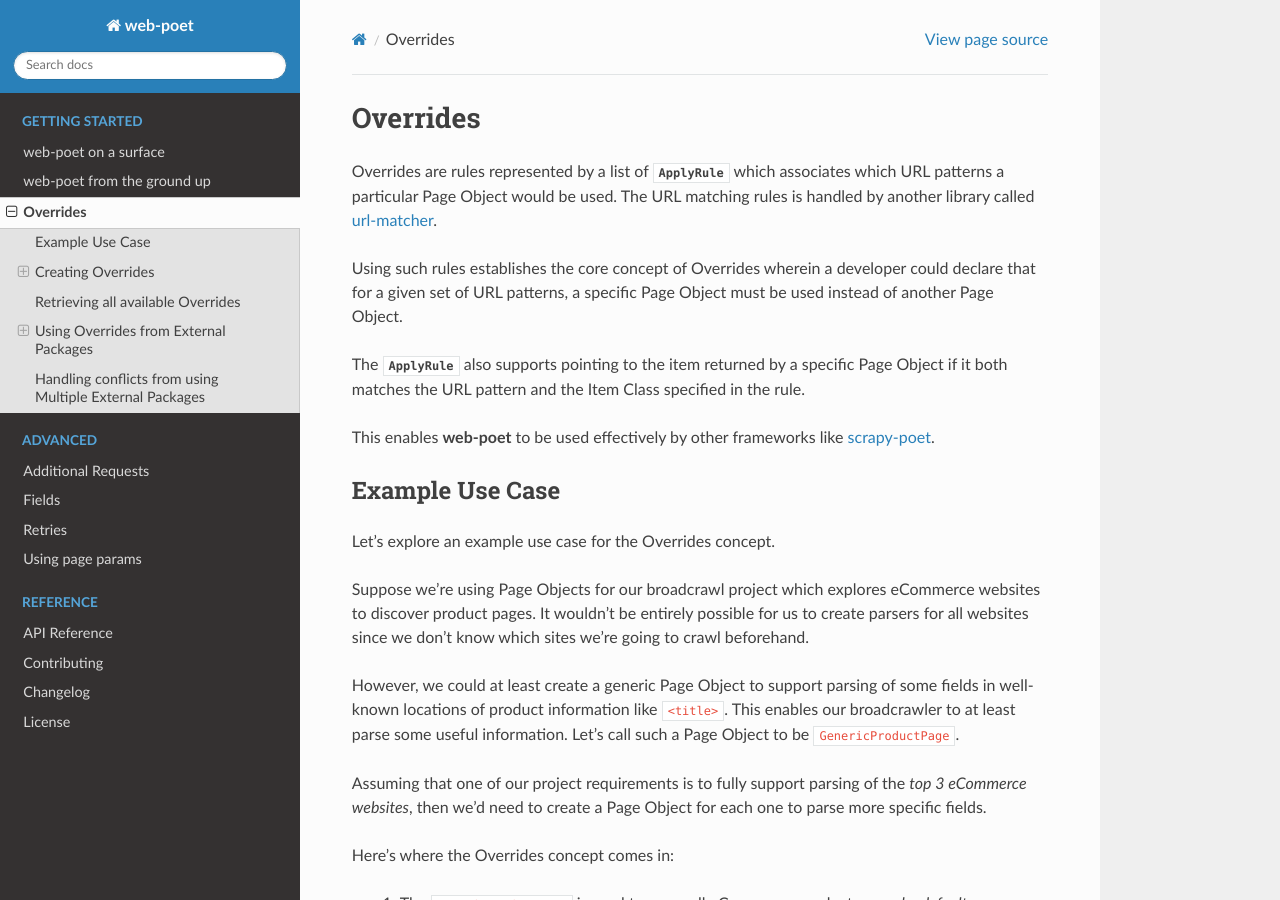
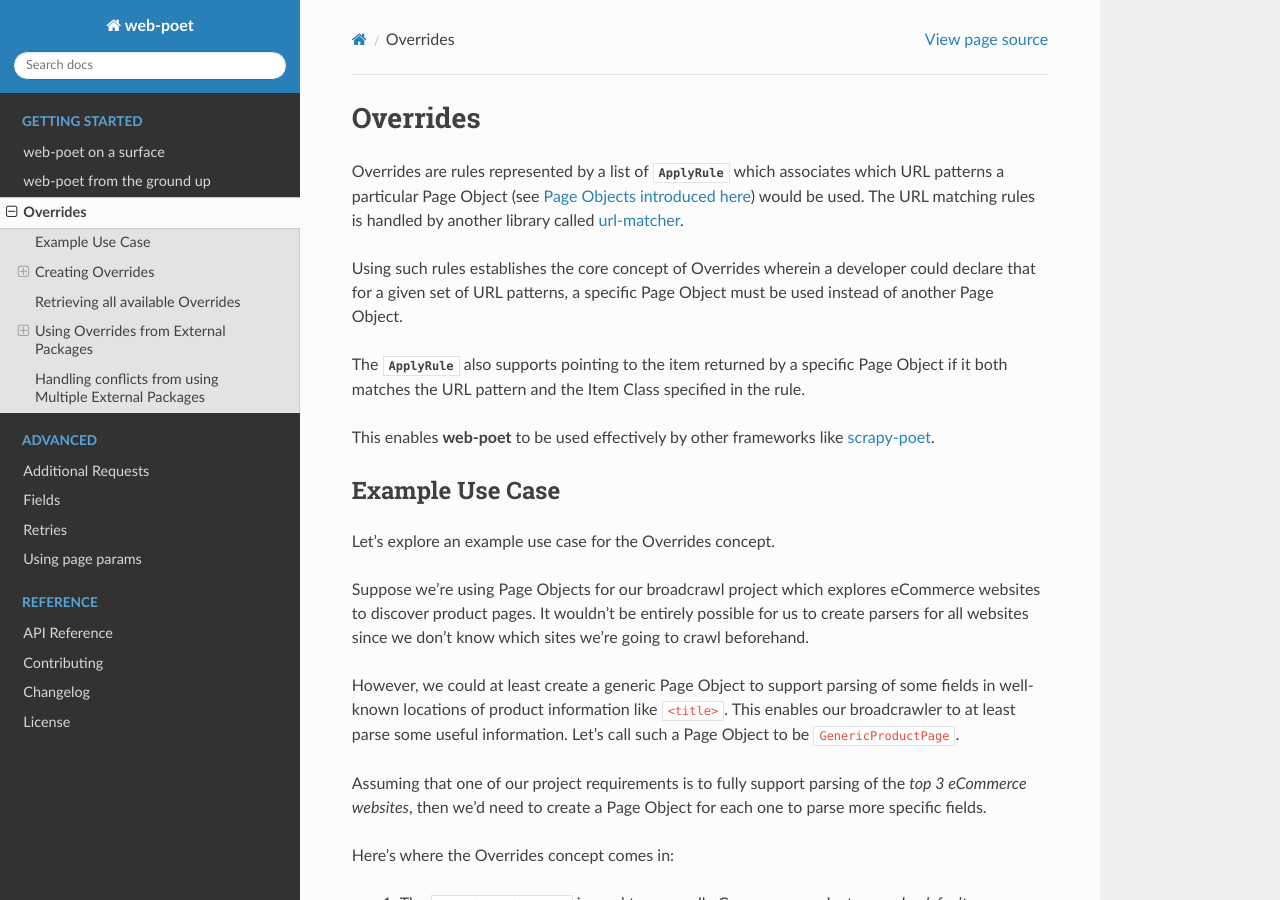
Before and after one commit to scrapinghub/web-poet, a Sphinx documentation site: the page built from docs/intro/overrides.rst, in a window 1280 px wide and 900 px high. Built offline with Sphinx 7.4.7 and the Read the Docs theme 2.0.0, drawn with Linux system fonts in a browser that asks for light colours.

Commit message:
add reference link to Page Objects in Overrides tutorial

```diff
--- a/docs/intro/overrides.rst
+++ b/docs/intro/overrides.rst
@@ -4,9 +4,9 @@ Overrides
 =========
 
 Overrides are rules represented by a list of :class:`~.ApplyRule` which
-associates which URL patterns a particular Page Object would be used. The URL
-matching rules is handled by another library called
-`url-matcher <https://url-matcher.readthedocs.io>`_.
+associates which URL patterns a particular Page Object (see :ref:`Page Objects
+introduced here <from-ground-up>`) would be used. The URL matching rules is
+handled by another library called `url-matcher <https://url-matcher.readthedocs.io>`_.
 
 Using such rules establishes the core concept of Overrides wherein a developer
 could declare that for a given set of URL patterns, a specific Page Object must
```
